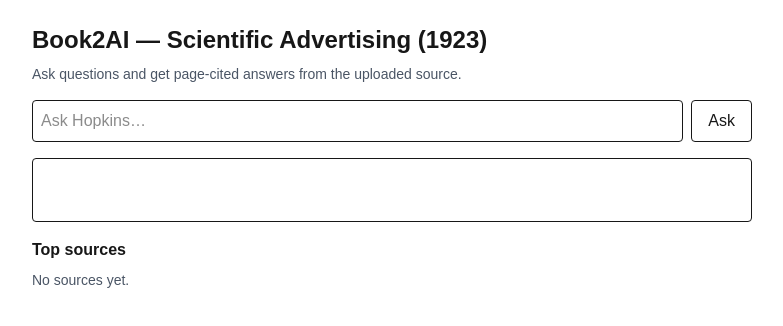
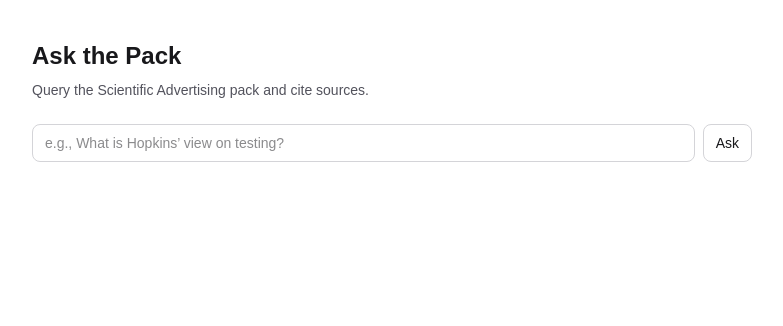
Before and after one commit to tomsullivan79/book2ai-demo, a Next.js app: page / in a window 1280 px wide. Shown: the top 326 px of the page, without its empty margins (248-1031 px from the left). Built offline with nearby package versions, Linux system fonts and the light colour scheme.

Commit message:
5C: add Copy Answer + Citations on home page; robust response normalization

```diff
--- a/app/page.tsx
+++ b/app/page.tsx
@@ -1,134 +1,195 @@
-"use client";
+'use client';
 
-import { useState } from "react";
+import React, { useMemo, useState } from 'react';
 
-type SourceHit = {
-  id: string;
-  page: string; // e.g., "p.46–50" or "p.107"
-  text: string;
+/** ---- Types that are tolerant to small API shape changes ---- */
+type Source = {
+  id: string;           // normalized id (chunk id or path)
+  page?: number | null; // page number if present
+  score?: number | null;
+  text?: string | null;
 };
 
-type AskResponse = {
+type AskResult = {
   answer: string;
-  top: SourceHit[];
+  sources: Source[];
 };
 
-export default function Home() {
-  const [q, setQ] = useState("");
-  const [answer, setAnswer] = useState<string>("");
-  const [src, setSrc] = useState<SourceHit[]>([]);
+/** ---- Small helpers (no `any`) ---- */
+function toNumber(v: unknown): number | null {
+  if (typeof v === 'number' && Number.isFinite(v)) return v;
+  const n = Number(v);
+  return Number.isFinite(n) ? n : null;
+}
+function isObj(v: unknown): v is Record<string, unknown> {
+  return typeof v === 'object' && v !== null && !Array.isArray(v);
+}
+/** Normalize whatever /api/ask returns into AskResult */
+function normalizeAsk(raw: unknown): AskResult {
+  const root = isObj(raw) ? raw : {};
+  const answer = typeof root['answer'] === 'string' ? (root['answer'] as string) : '';
+
+  // handle root.top (array) OR root.sources
+  const arr =
+    (Array.isArray(root['sources']) ? (root['sources'] as unknown[]) : null) ??
+    (Array.isArray(root['top']) ? (root['top'] as unknown[]) : []);
+
+  const sources: Source[] = [];
+  for (const item of arr) {
+    if (!isObj(item)) continue;
+    const id =
+      typeof item['id'] === 'string'
+        ? (item['id'] as string)
+        : typeof item['chunk_id'] === 'string'
+        ? (item['chunk_id'] as string)
+        : typeof item['path'] === 'string'
+        ? (item['path'] as string)
+        : 'unknown';
+    const page = toNumber(item['page']);
+    const score = toNumber(item['score']);
+    const text =
+      typeof item['text'] === 'string'
+        ? (item['text'] as string)
+        : typeof item['snippet'] === 'string'
+        ? (item['snippet'] as string)
+        : null;
+
+    sources.push({ id, page, score, text });
+  }
+
+  return { answer, sources };
+}
+
+export default function HomePage() {
+  const [q, setQ] = useState('');
   const [loading, setLoading] = useState(false);
-  const [errorMsg, setErrorMsg] = useState<string | null>(null);
+  const [error, setError] = useState<string | null>(null);
+  const [result, setResult] = useState<AskResult | null>(null);
 
-  async function ask() {
+  async function onAsk(e: React.FormEvent) {
+    e.preventDefault();
     if (!q.trim()) return;
     setLoading(true);
-    setErrorMsg(null);
-    setAnswer("…thinking…");
-    setSrc([]);
+    setError(null);
+    setResult(null);
     try {
-      const res = await fetch("/api/ask", {
-        method: "POST",
-        headers: { "Content-Type": "application/json" },
+      const res = await fetch('/api/ask', {
+        method: 'POST',
+        headers: { 'content-type': 'application/json' },
         body: JSON.stringify({ q }),
+        cache: 'no-store',
       });
-      if (!res.ok) {
-        const errJson = (await res.json().catch(() => null)) as
-          | { detail?: string; error?: string }
-          | null;
-        const msg =
-          (errJson?.detail ?? errJson?.error) || `HTTP ${res.status}`;
-        throw new Error(msg);
-      }
-      const data = (await res.json()) as AskResponse;
-      setAnswer(data.answer || "");
-      setSrc(Array.isArray(data.top) ? data.top : []);
+      if (!res.ok) throw new Error(`HTTP ${res.status}`);
+      const json = await res.json();
+      setResult(normalizeAsk(json));
     } catch (e: unknown) {
-      const msg = e instanceof Error ? e.message : "Request failed";
-      setAnswer("");
-      setErrorMsg(msg);
+      const msg = e instanceof Error ? e.message : String(e);
+      setError(msg || 'Failed to get answer');
     } finally {
       setLoading(false);
     }
   }
 
-  function firstPageFromSpan(span: string): number | null {
-    const m = span.match(/p\.(\d+)/);
-    if (!m) return null;
-    const n = Number(m[1]);
-    return Number.isFinite(n) ? n : null;
+  const clipboardText = useMemo(() => {
+    if (!result) return '';
+    const lines: string[] = [];
+    lines.push(result.answer.trim());
+    if (result.sources.length > 0) {
+      lines.push('');
+      lines.push('— Sources:');
+      for (const s of result.sources) {
+        const pagePart = typeof s.page === 'number' ? ` (p.${s.page})` : '';
+        lines.push(`• ${s.id}${pagePart}`);
+      }
     }
+    return lines.join('\n');
+  }, [result]);
+
+  async function copyAnswer() {
+    try {
+      await navigator.clipboard.writeText(clipboardText);
+      setCopied('Copied!');
+    } catch {
+      setCopied('Copy failed');
+    } finally {
+      setTimeout(() => setCopied(null), 1500);
+    }
+  }
+
+  const [copied, setCopied] = useState<string | null>(null);
 
   return (
-    <main className="p-6 max-w-3xl mx-auto">
-      <h1 className="text-2xl font-semibold mb-2">
-        Book2AI — Scientific Advertising (1923)
-      </h1>
-      <p className="text-sm text-gray-600 mb-4">
-        Ask questions and get page-cited answers from the uploaded source.
+    <main className="mx-auto max-w-3xl px-6 py-10 text-zinc-900 dark:text-zinc-100">
+      <h1 className="text-2xl font-semibold mb-2">Ask the Pack</h1>
+      <p className="text-sm text-zinc-600 dark:text-zinc-300 mb-6">
+        Query the <span className="font-medium">Scientific Advertising</span> pack and cite sources.
       </p>
 
-      <div className="flex gap-2 mb-4">
+      <form onSubmit={onAsk} className="mb-4 flex items-center gap-2">
         <input
-          className="flex-1 border p-2 rounded"
-          placeholder="Ask Hopkins…"
+          className="w-full rounded-lg border border-zinc-300 bg-white px-3 py-2 text-sm outline-none focus:ring-2 focus:ring-zinc-400 dark:border-zinc-600 dark:bg-zinc-900"
+          placeholder="e.g., What is Hopkins’ view on testing?"
           value={q}
           onChange={(e) => setQ(e.target.value)}
-          onKeyDown={(e) => {
-            if (e.key === "Enter") ask();
-          }}
         />
         <button
-          className="border px-4 py-2 rounded disabled:opacity-60"
-          onClick={ask}
+          type="submit"
           disabled={loading}
+          className="rounded-lg border border-zinc-300 px-3 py-2 text-sm hover:bg-zinc-50 disabled:opacity-60 dark:border-zinc-600 dark:hover:bg-zinc-800"
         >
-          {loading ? "Asking…" : "Ask"}
+          {loading ? 'Asking…' : 'Ask'}
         </button>
-      </div>
+      </form>
 
-      {errorMsg ? (
-        <div className="mb-4 text-red-600 text-sm border border-red-300 bg-red-50 p-3 rounded">
-          {errorMsg}
+      {error && (
+        <div className="mb-4 rounded-md border border-red-300 bg-red-100 text-red-900 p-3 dark:border-red-700 dark:bg-red-900/40 dark:text-red-100">
+          {error}
         </div>
-      ) : null}
+      )}
 
-      <pre className="whitespace-pre-wrap border p-3 rounded mb-4 min-h-[4rem]">
-        {answer}
-      </pre>
+      {result && (
+        <section className="rounded-xl border border-zinc-200 bg-white p-4 shadow-sm dark:border-zinc-800 dark:bg-zinc-900">
+          <div className="flex items-center justify-between gap-2">
+            <h2 className="text-sm font-medium">Answer</h2>
+            <div className="flex items-center gap-2">
+              <button
+                onClick={copyAnswer}
+                disabled={!clipboardText}
+                className="rounded-lg border border-zinc-300 px-3 py-1.5 text-sm hover:bg-zinc-50 disabled:opacity-60 dark:border-zinc-600 dark:hover:bg-zinc-800"
+              >
+                Copy Answer + Citations
+              </button>
+              {copied && <span className="text-xs text-zinc-600 dark:text-zinc-300">{copied}</span>}
+            </div>
+          </div>
 
-      <div>
-        <h2 className="font-semibold mb-2">Top sources</h2>
-        {src.length === 0 ? (
-          <p className="text-sm text-gray-600">No sources yet.</p>
-        ) : (
-          <ul className="space-y-2">
-            {src.map((s, i) => {
-              const first = firstPageFromSpan(s.page);
-              return (
-                <li key={i} className="text-sm border p-2 rounded">
-                  <b>{s.id}</b> {s.page}
-                  {first ? (
-                    <>
-                      {" "}
-                      <a
-                        href={`/source?p=${first}`}
-                        className="underline ml-2"
-                        target="_blank"
-                        rel="noreferrer"
-                      >
-                        Open source
-                      </a>
-                    </>
-                  ) : null}
-                  <br />
-                  {s.text.slice(0, 240)}…
+          <p className="mt-2 whitespace-pre-wrap text-sm leading-6">{result.answer}</p>
+
+          <div className="mt-4">
+            <div className="text-sm font-medium mb-1">Top Sources</div>
+            <ul className="text-sm">
+              {result.sources.map((s) => (
+                <li
+                  key={`${s.id}-${s.page ?? ''}`}
+                  className="border-t border-zinc-200 py-1 dark:border-zinc-800"
+                >
+                  <span className="font-mono">{s.id}</span>
+                  {typeof s.page === 'number' && <span className="text-zinc-600 dark:text-zinc-300"> (p.{s.page})</span>}
+                  {typeof s.score === 'number' && (
+                    <span className="ml-1 text-xs text-zinc-500">• score {s.score.toFixed(3)}</span>
+                  )}
+                  {s.text && <div className="mt-1 text-xs text-zinc-600 dark:text-zinc-300 line-clamp-3">{s.text}</div>}
                 </li>
-              );
-            })}
-          </ul>
-        )}
-      </div>
+              ))}
+              {result.sources.length === 0 && (
+                <li className="border-t border-zinc-200 py-1 text-zinc-500 dark:border-zinc-800">
+                  No sources returned
+                </li>
+              )}
+            </ul>
+          </div>
+        </section>
+      )}
     </main>
   );
 }
```
